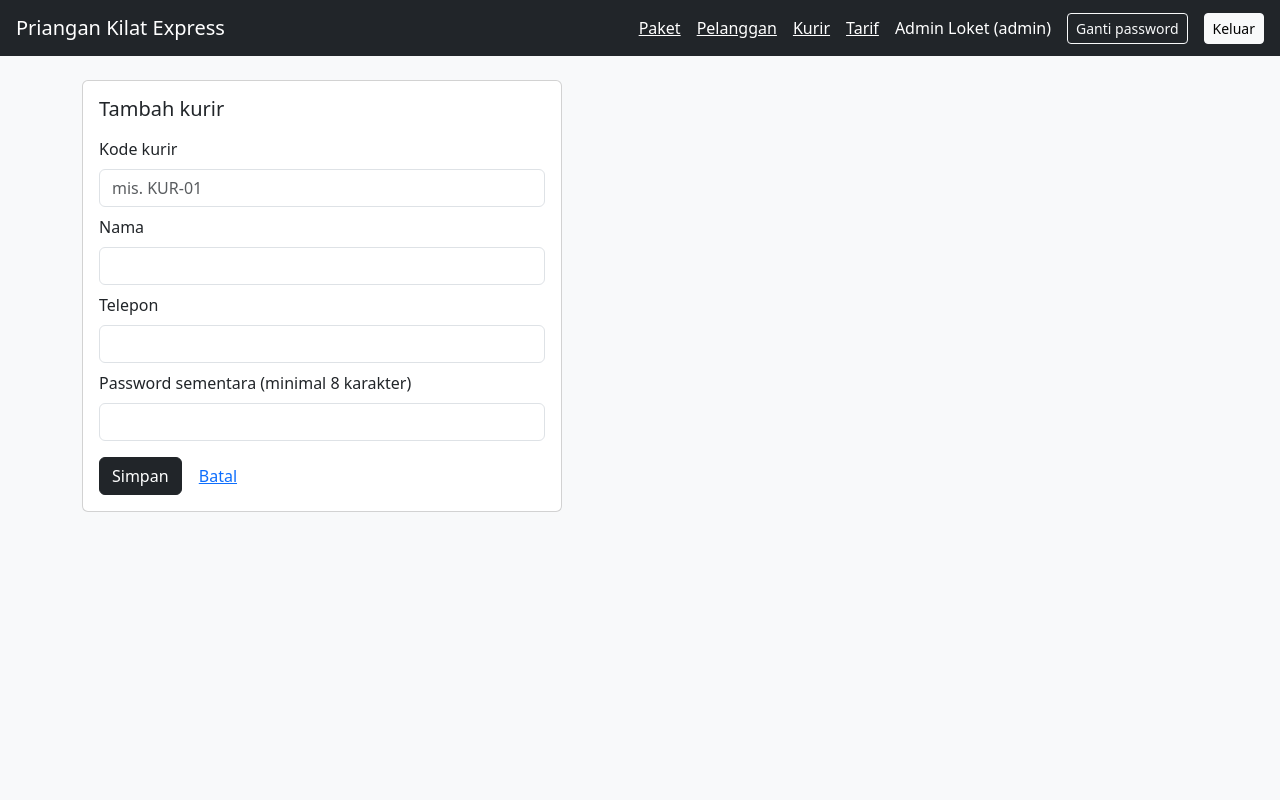
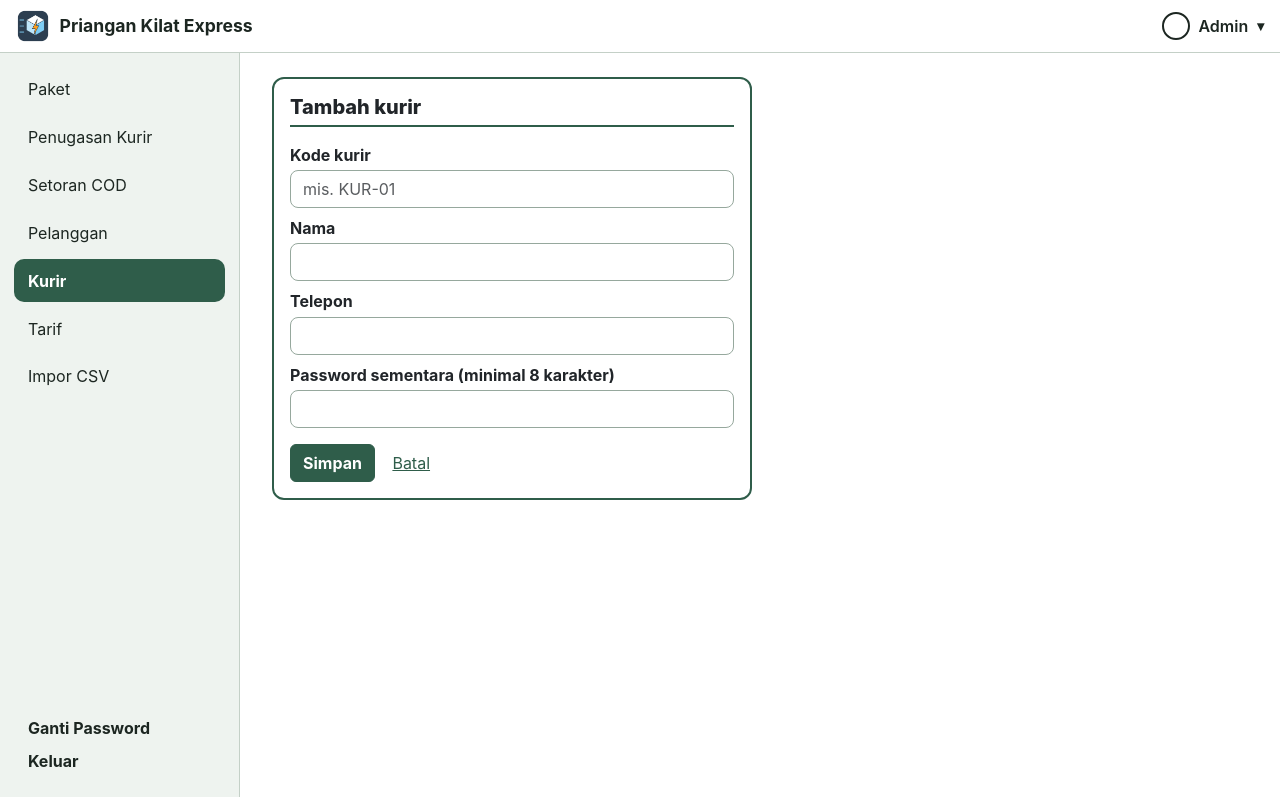
Before and after one commit to pratiwi444/Priangan_Kilat_Express, a Laravel app: page /admin/kurir/create in a window 1280 px wide. Run offline with Laravel 12, Linux system fonts and the light colour scheme; a user stored in the database is signed in; data comes from the database, SQL or seed files in the repository.

Commit message:
menyesuaikan tampilan dengan wireframe

```diff
--- a/resources/views/auth/ganti-password.blade.php
+++ b/resources/views/auth/ganti-password.blade.php
@@ -1,4 +1,3 @@
-<?php
 @extends('layouts.app')
 @section('judul', 'Ganti password')
 @section('isi')
--- a/resources/views/layouts/app.blade.php
+++ b/resources/views/layouts/app.blade.php
@@ -5,35 +5,53 @@
   <meta name="viewport" content="width=device-width, initial-scale=1">
   <title>@yield('judul') - Priangan Kilat Express</title>
   <link rel="stylesheet" href="{{ asset('vendor/bootstrap/bootstrap.min.css') }}">
+  <link rel="stylesheet" href="{{ asset('css/app.css') }}">
 </head>
-<body class="bg-light">
-<nav class="navbar navbar-dark bg-dark px-3">
-  <span class="navbar-brand">Priangan Kilat Express</span>
+<body>
+<header class="topbar">
+  <div class="brand">
+    <img src="{{ asset('img/logo_icon.png') }}" width="34" height="34" alt="">
+    <span>Priangan Kilat Express</span>
+  </div>
   @auth
-    <div class="d-flex gap-3 align-items-center text-white">
-      {{-- Menu: tambahkan satu tautan per bab yang selesai --}}
+    <div class="user"><span class="avatar"></span>{{ ucfirst(auth()->user()->role) }} <small>&#9662;</small></div>
+  @endauth
+</header>
+
+<div class="shell">
+  @auth
+  <aside class="sidebar">
+    <nav>
       @if (auth()->user()->role === 'admin')
-        <a class="text-white" href="{{ route('admin.paket.index') }}">Paket</a>
-        <a class="text-white" href="{{ route('admin.pelanggan.index') }}">Pelanggan</a>
-        <a class="text-white" href="{{ route('admin.kurir.index') }}">Kurir</a>
-        <a class="text-white" href="{{ route('admin.tarif') }}">Tarif</a>
+        <a class="item {{ request()->is('admin/paket*') ? 'active' : '' }}" href="{{ route('admin.paket.index') }}">Paket</a>
+        <a class="item {{ request()->is('admin/penugasan*') ? 'active' : '' }}" href="{{ url('/admin/penugasan') }}">Penugasan Kurir</a>
+        <a class="item {{ request()->is('admin/setoran*') ? 'active' : '' }}" href="{{ url('/admin/setoran') }}">Setoran COD</a>
+        <a class="item {{ request()->is('admin/pelanggan*') ? 'active' : '' }}" href="{{ route('admin.pelanggan.index') }}">Pelanggan</a>
+        <a class="item {{ request()->is('admin/kurir*') ? 'active' : '' }}" href="{{ route('admin.kurir.index') }}">Kurir</a>
+        <a class="item {{ request()->is('admin/tarif*') ? 'active' : '' }}" href="{{ route('admin.tarif') }}">Tarif</a>
+        <a class="item {{ request()->is('admin/impor*') ? 'active' : '' }}" href="{{ url('/admin/impor') }}">Impor CSV</a>
       @elseif (auth()->user()->role === 'manajer')
-        <a class="text-white" href="{{ route('manajer.pelanggan') }}">Data Pelanggan</a>
-        <a class="text-white" href="{{ route('manajer.kurir') }}">Data Kurir</a>
-        <a class="text-white" href="{{ route('manajer.tarif') }}">Tarif</a>
+        {{-- Menu Manajer sementara: sesuaikan setelah wireframe Manajer ada --}}
+        <a class="item {{ request()->is('manajer/tarif*') ? 'active' : '' }}" href="{{ route('manajer.tarif') }}">Tarif</a>
+        <a class="item {{ request()->is('manajer/laporan*') ? 'active' : '' }}" href="{{ url('/manajer/laporan') }}">Laporan</a>
+        <a class="item {{ request()->is('manajer/pelanggan*') ? 'active' : '' }}" href="{{ route('manajer.pelanggan') }}">Pelanggan</a>
+        <a class="item {{ request()->is('manajer/kurir*') ? 'active' : '' }}" href="{{ route('manajer.kurir') }}">Kurir</a>
       @endif
-      <span>{{ auth()->user()->nama }} ({{ auth()->user()->role }})</span>
-      <a class="btn btn-sm btn-outline-light" href="/ganti-password">Ganti password</a>
-      <form method="post" action="/logout" class="m-0">@csrf<button class="btn btn-sm btn-light">Keluar</button></form>
+    </nav>
+    <div class="sidebar-bottom">
+      <a href="/ganti-password">Ganti Password</a>
+      <form method="post" action="/logout">@csrf<button type="submit">Keluar</button></form>
     </div>
+  </aside>
   @endauth
-</nav>
-<div class="container py-4">
-  @if (session('ok')) <div class="alert alert-success">{{ session('ok') }}</div> @endif
-  @if ($errors->any())
-    <div class="alert alert-danger">@foreach ($errors->all() as $e)<div>{{ $e }}</div>@endforeach</div>
-  @endif
-  @yield('isi')
+
+  <main class="content">
+    @if (session('ok')) <div class="alert alert-success">{{ session('ok') }}</div> @endif
+    @if ($errors->any())
+      <div class="alert alert-danger">@foreach ($errors->all() as $e)<div>{{ $e }}</div>@endforeach</div>
+    @endif
+    @yield('isi')
+  </main>
 </div>
 <script src="{{ asset('vendor/bootstrap/bootstrap.bundle.min.js') }}"></script>
 </body>
```
Also changed, not shown: public/css/app.css (added), public/img/logo_icon.png (added).
